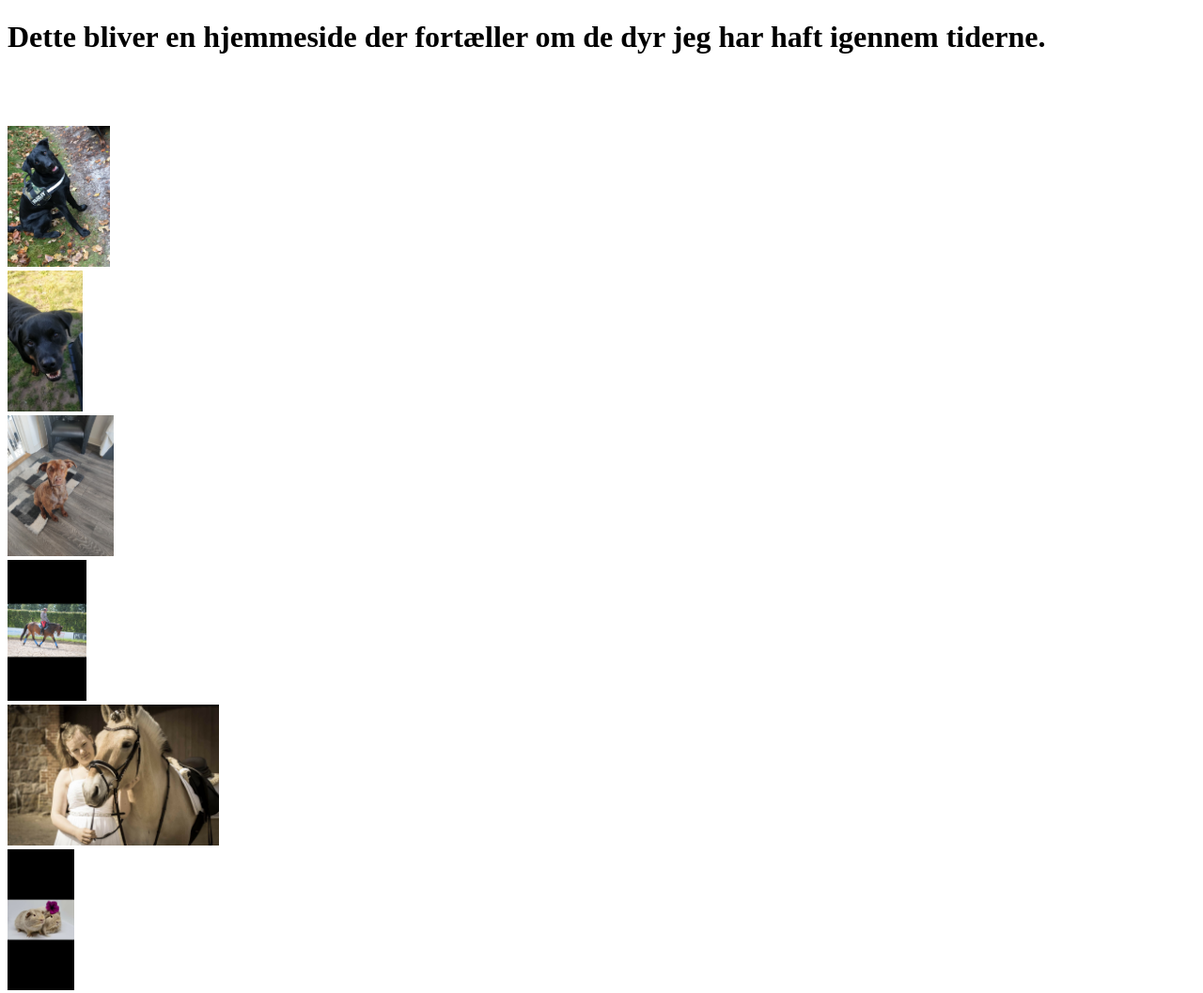
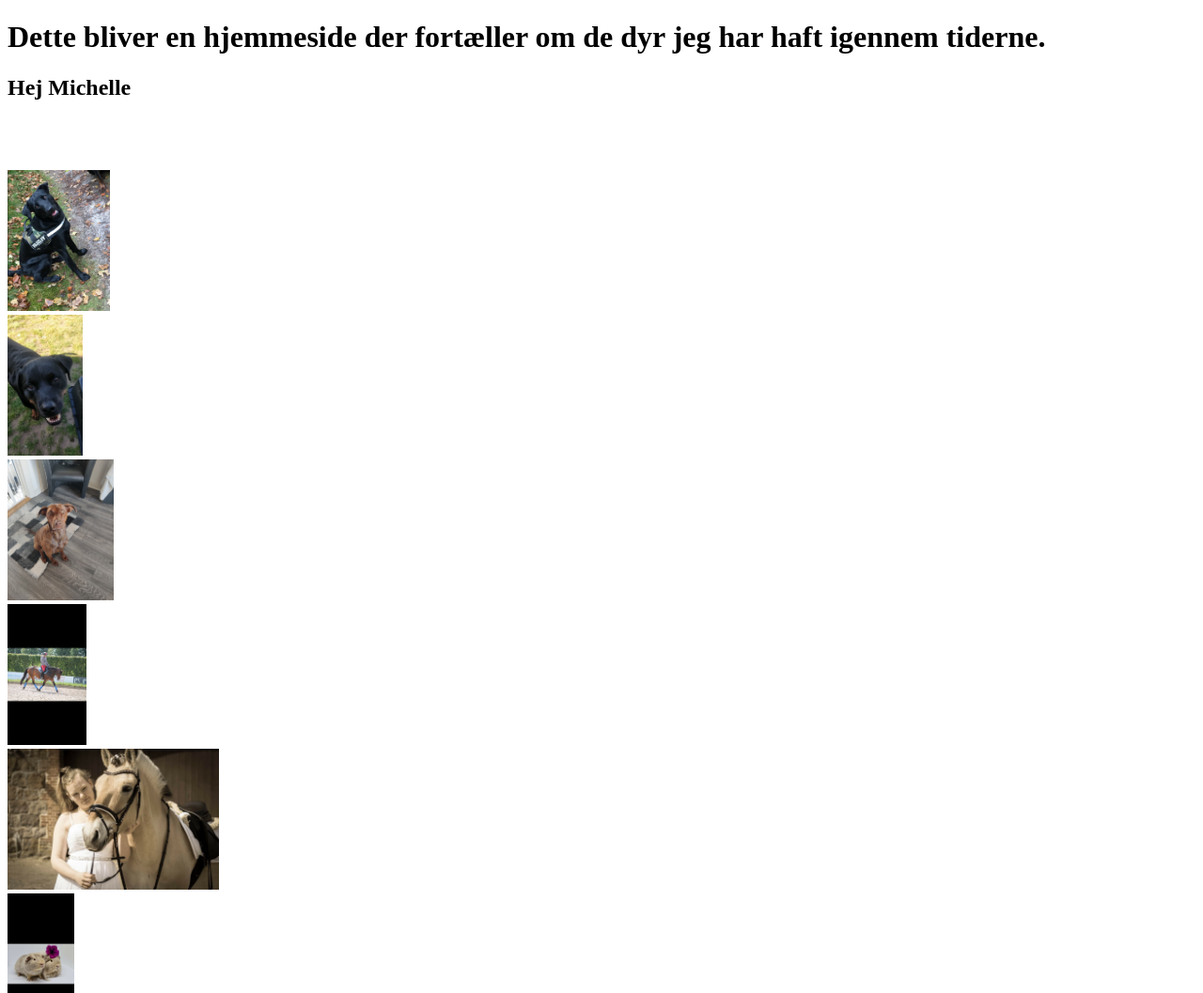
Before and after one commit to Michelle1492/Website, a plain HTML site: page index.html in a window 1280 px wide. Shown: the top 1057 px of the page at 94% size. Drawn offline with Linux system fonts and the light colour scheme.

Commit message:
Thomas git test

```diff
--- a/index.html
+++ b/index.html
@@ -7,6 +7,7 @@
 </head>
 <body>
     <h1>Dette bliver en hjemmeside der fortæller om de dyr jeg har haft igennem tiderne.</h1>
+    <h2>Hej Michelle</h2>
     <br>
     <br>
     <br>
```
